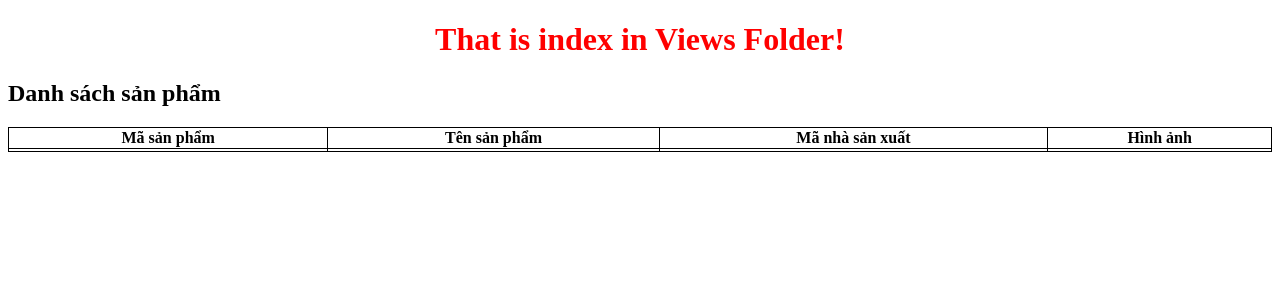
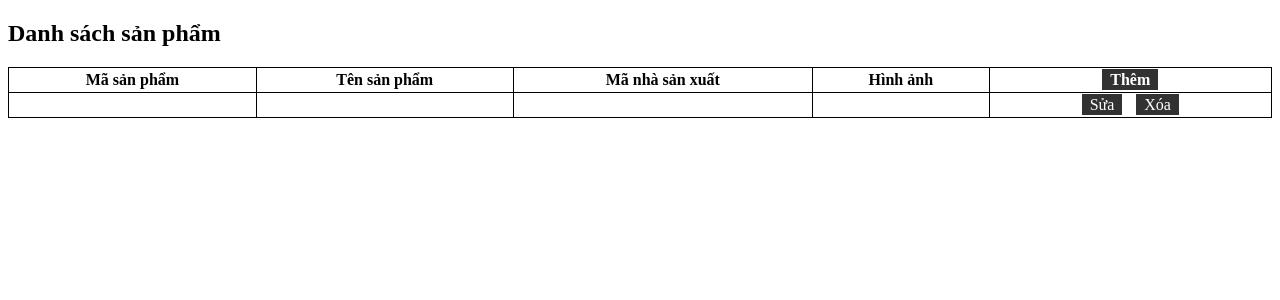
Before and after one commit to haduc25/web_ontap, a PHP site: page / in a window 1280 px wide. Shown: the top 300 px of the page. Run offline with PHP 8.4, Linux system fonts and the light colour scheme; tables that the repository leaves empty or names only in its code hold one stand-in row (values such as "Sample post"); data that the repository does not hold is empty.

Commit message:
commit them css cho trang index

```diff
--- a/webmvc/Views/index.php
+++ b/webmvc/Views/index.php
@@ -4,7 +4,7 @@
     <meta charset="UTF-8">
     <meta http-equiv="X-UA-Compatible" content="IE=edge">
     <meta name="viewport" content="width=device-width, initial-scale=1.0">
-    <title>Index</title>
+    <title>Trang chủ - Danh sách sản phẩm</title>
     <style>
         h1
         {
@@ -22,13 +22,31 @@
         table, th, td
         {
             border: 1px solid #000;
+            padding: 3px;
+        }
 
+        a
+        {
+            text-decoration: none;
+            color: #fff;
+            padding: 2px 8px;
+            margin-left: 5px;
+            margin-right: 5px;
+            background-color: #000;
+            opacity: .8;
+            /* border: 1px solid #000; */
         }
+
+        a:hover
+        {
+            color: #000;
+            background-color: #fff;
+            text-decoration: underline;
+        }
+
     </style>
 </head>
 <body>
-        <h1>That is index in Views Folder!</h1>
-
         <h2>Danh sách sản phẩm</h2>
         <table>
             <tr>
@@ -36,6 +54,7 @@
                 <th>Tên sản phẩm</th>
                 <th>Mã nhà sản xuất</th>
                 <th>Hình ảnh</th>
+                <th><a href="">Thêm</a></th>
             </tr>
             <?php foreach ($prds as $prd) {
             ?>
@@ -44,6 +63,10 @@
                     <td><?=$prd->ten_sp?></td>
                     <td><?=$prd->ma_nhasx?></td>
                     <td><?=$prd->hinhanh?></td>
+                    <td>
+                        <a href="">Sửa</a>
+                        <a href="">Xóa</a>
+                    </td>
                 </tr>
             <?php } ?>
         </table>
```
